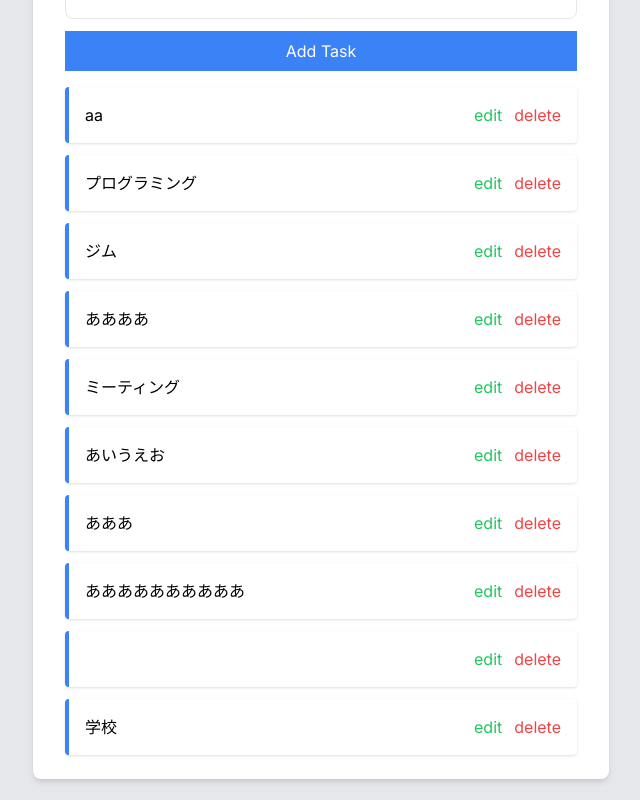
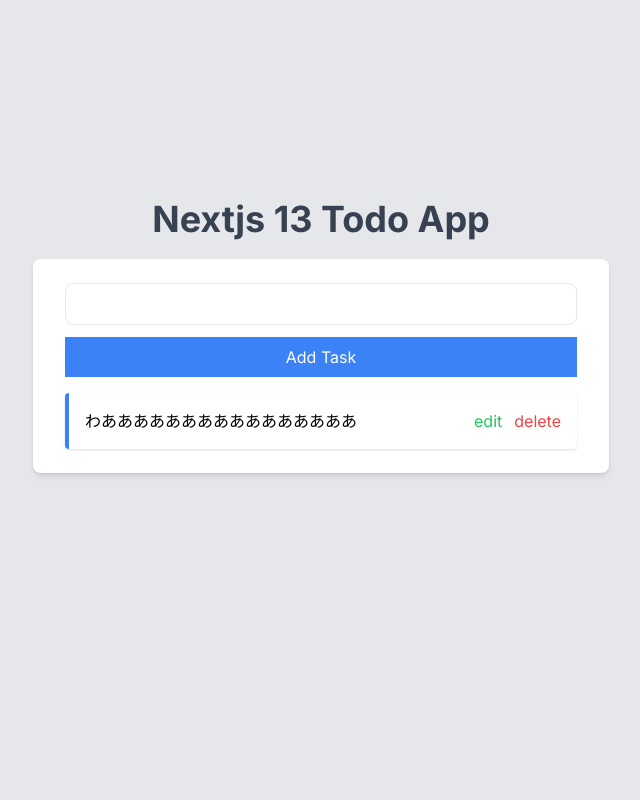
Before and after one commit to sora-00/nextjs13-todoapp, a Next.js app in the folder nextjs/todoapp-nextjs-youtube/: page / in a window 1280 px wide. Shown: the whole page, without its empty margins (319-959 px from the left). Built offline with nearby package versions, Linux system fonts and the light colour scheme; data requests are answered from the project's data file.

Commit message:
delete api追加

```diff
--- a/nextjs/todoapp-nextjs-youtube/src/app/components/Todo.tsx
+++ b/nextjs/todoapp-nextjs-youtube/src/app/components/Todo.tsx
@@ -2,7 +2,7 @@
 
 import React, { useEffect, useRef, useState } from "react";
 import { Task } from "../pages/api/types";
-import { editTodo } from "../pages/api/api";
+import { deleteTodo } from "../pages/api/api";
 
 interface TodoProps {
   todo: Task;
@@ -26,6 +26,10 @@ const Todo = ({ todo }: TodoProps) => {
   const handleSave = async () => {
     await editTodo(todo.id, editedTaskTitle);
     setIsEditing(false);
+  };
+
+  const handleDelete = async () => {
+    await deleteTodo(todo.id);
   };
 
   return (
@@ -58,7 +62,9 @@ const Todo = ({ todo }: TodoProps) => {
           </button>
         )}
 
-        <button className="text-red-500">delete</button>
+        <button className="text-red-500" onClick={handleDelete}>
+          delete
+        </button>
       </div>
     </li>
   );
--- a/nextjs/todoapp-nextjs-youtube/src/app/data/todos.json
+++ b/nextjs/todoapp-nextjs-youtube/src/app/data/todos.json
@@ -1,44 +1,8 @@
 {
   "tasks": [
     {
-      "text": "aa",
-      "id": "1"
-    },
-    {
-      "text": "プログラミング",
-      "id": "2"
-    },
-    {
-      "id": "3",
-      "text": "ジム"
-    },
-    {
-      "id": "4",
-      "text": "ああああ"
-    },
-    {
-      "id": "4",
-      "text": "ミーティング"
-    },
-    {
-      "id": "4",
-      "text": "あいうえお"
-    },
-    {
-      "id": "5d826bb4-c3bb-41af-902a-d5eda7760cd4",
-      "text": "あああ"
-    },
-    {
-      "id": "70533d86-ae8b-4f66-93ea-190d55ecd5b8",
-      "text": "ああああああああああ"
-    },
-    {
-      "id": "d11539c4-da83-4fa0-bcbe-d1e769b9637b",
-      "text": ""
-    },
-    {
-      "id": "bb700bd6-62f6-4154-8510-6a2b3f737e82",
-      "text": "学校"
+      "id": "3da4040a-d21a-4587-947a-f38e16cc9578",
+      "text": "わああああああああああああああああ"
     }
   ]
 }
--- a/nextjs/todoapp-nextjs-youtube/src/app/pages/api/api.ts
+++ b/nextjs/todoapp-nextjs-youtube/src/app/pages/api/api.ts
@@ -22,15 +22,14 @@ export const addTodo = async (todo: Task): Promise<Task> => {
   return newTodo;
 };
 
-export const editTodo = async (id: string, newText: string): Promise<Task> => {
+export const deleteTodo = async (id: string): Promise<Task> => {
   const res = await fetch(`http://localhost:3001/tasks/${id}`, {
-    method: "PUT",
+    method: "DELETE",
     headers: {
       "Content-Type": "application/json",
     },
-    body: JSON.stringify({ text: newText }),
   });
-  const updatedTodo = res.json();
+  const deleteTodo = res.json();
 
-  return updatedTodo;
+  return deleteTodo;
 };
```
